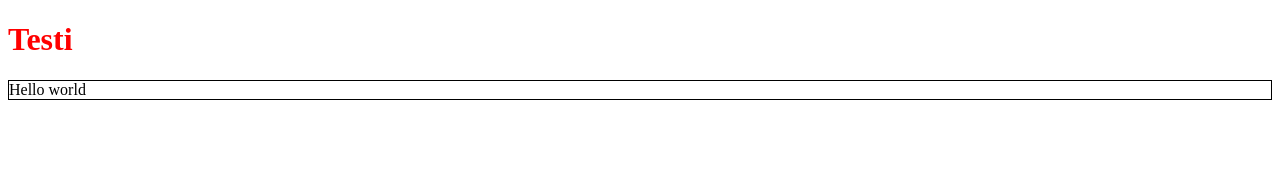
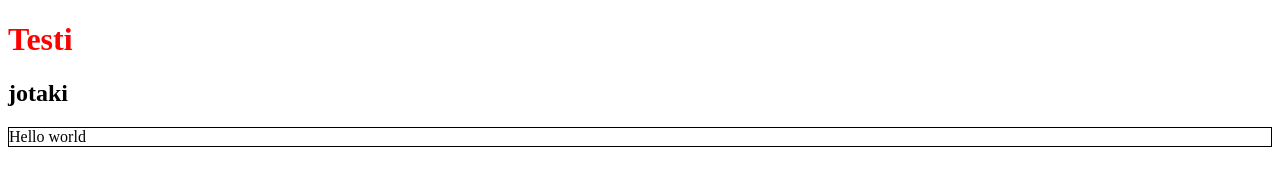
Before and after one commit to Kortesalmi/Web-tekniikat, a plain HTML site: page git_harj1/index.html in a window 1280 px wide. Drawn offline with Linux system fonts and the light colour scheme.

Commit message:
h2 added

```diff
--- a/git_harj1/index.html
+++ b/git_harj1/index.html
@@ -9,6 +9,7 @@
 </head>
 <body>
     <h1>Testi</h1>
+    <h2>jotaki</h2>
     <p id="text"></p>
     <script src="git.js"></script>
 </body>
```
